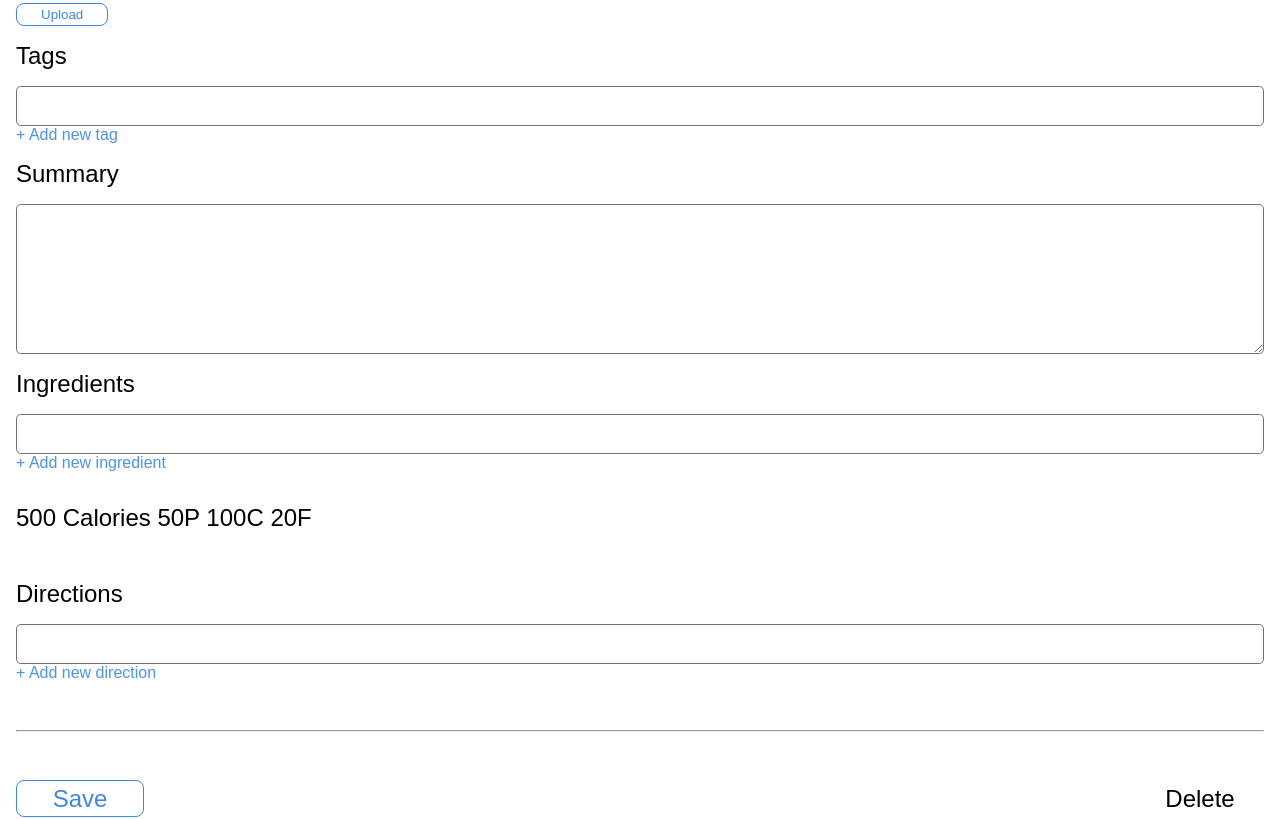
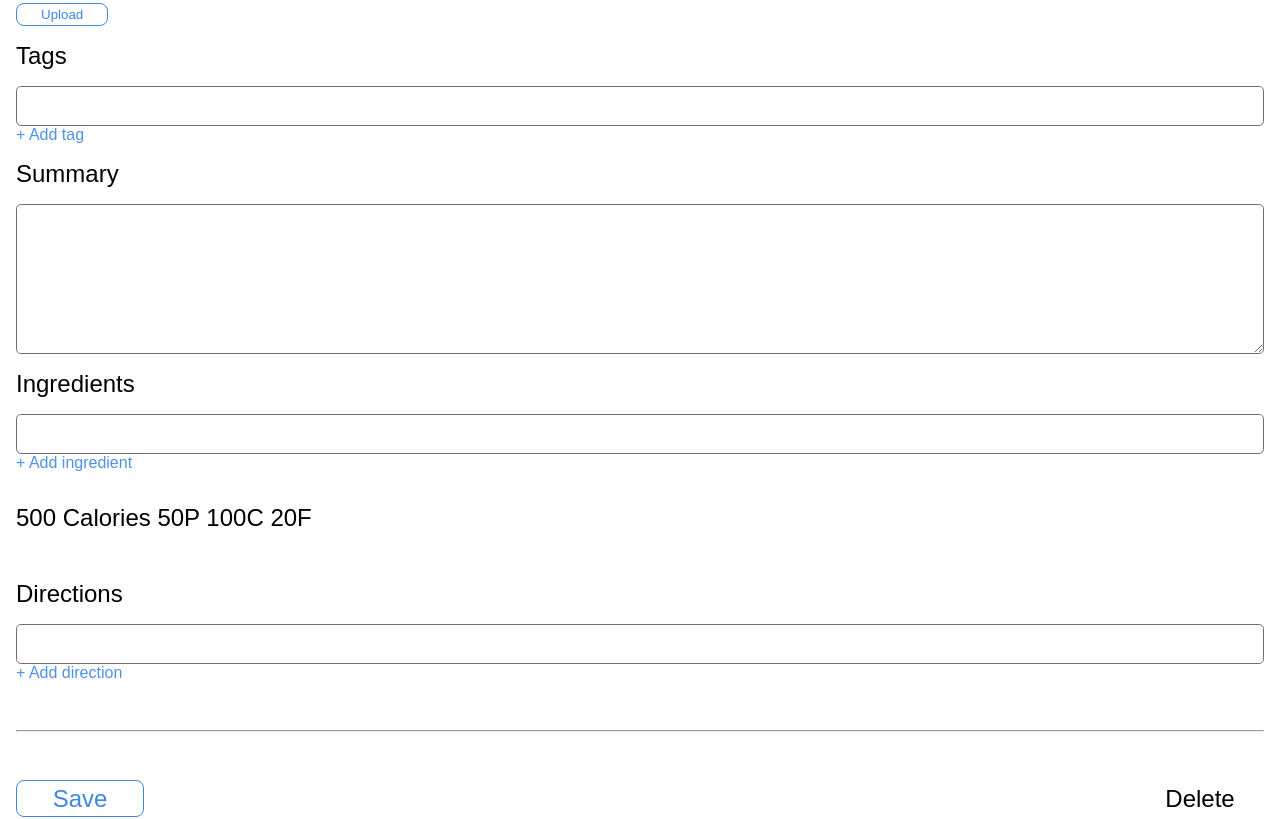
Before and after one commit to mcdanije22/macros, a Next.js app in the folder Client/: page /createpost in a window 1280 px wide. Shown: the part 360-1179 px from the top of the page. Built offline with nearby package versions, Linux system fonts and the light colour scheme; a web font is replaced by a local one.

Commit message:
add form working, needs api added now

```diff
--- a/Client/pages/createpost.tsx
+++ b/Client/pages/createpost.tsx
@@ -37,7 +37,7 @@ const CreatePost: React.FC = () => {
     })
   }
 
-  //logic for handling lists
+  //logic for handling tags list
   const handleTempTagValue = e => {
     const value = e.target.value
     setTempTag(value)
@@ -51,23 +51,42 @@ const CreatePost: React.FC = () => {
       tags: newArray,
     })
     tagInputRef.current.value = ''
+    setTempTag('')
   }
 
+  //logic for handling Ingredients list
   const handleTempIngredientValue = e => {
     const value = e.target.value
     setTempIngredient(value)
   }
 
   const addIngredientValue = () => {
-    const orgArray = draftPost.tags
+    const orgArray = draftPost.ingredients
     const newArray = [...orgArray, tempIngredientValue]
     setDraftPost({
       ...draftPost,
       ingredients: newArray,
     })
     ingredientInputRef.current.value = ''
+    setTempIngredient('')
   }
-  console.log(draftPost.ingredients)
+  //logic for handling directions list
+  const handleTempDirectionsValue = e => {
+    const value = e.target.value
+    setTempDirection(value)
+  }
+
+  const addDirectionsValue = () => {
+    const orgArray = draftPost.directions
+    const newArray = [...orgArray, tempDirectionValue]
+    setDraftPost({
+      ...draftPost,
+      directions: newArray,
+    })
+    directionInputRef.current.value = ''
+    setTempDirection('')
+  }
+  console.log(draftPost)
   return (
     <Layout title="New Post">
       <div id="createPage">
@@ -76,10 +95,8 @@ const CreatePost: React.FC = () => {
           <h3>Go back</h3>
         </div>
         <h1>Create New Post</h1>
-
         <form className="newPost">
-          {/* <TextField id="outlined-basic" label="Title" variant="outlined" /> */}
-          <label>Title*</label>
+          <label>Title</label>
           <input type="text" name="title" onChange={handleInputChange} />
           <label>Cover Photo</label>
           <div className="imageUpload">
@@ -95,21 +112,42 @@ const CreatePost: React.FC = () => {
             onChange={handleTempTagValue}
             ref={tagInputRef}
           />
-          <h4 onClick={addValue}>+ Add new tag</h4>
+          <h4 onClick={addValue}>+ Add tag</h4>
           <label>Summary</label>
           <textarea name="summary" onChange={handleInputChange} />
           <label>Ingredients</label>
+          {draftPost.ingredients.map((ingredient, i) => {
+            return (
+              <li className="tempList" key={i}>
+                <h1>{i + 1}.</h1>
+                <p>{ingredient}</p>
+              </li>
+            )
+          })}
           <input
             type="text"
             name="ingredient"
             ref={ingredientInputRef}
             onChange={handleTempIngredientValue}
           />
-          <h4 onClick={addIngredientValue}>+ Add new ingredient</h4>
+          <h4 onClick={addIngredientValue}>+ Add ingredient</h4>
           <h2>500 Calories 50P 100C 20F</h2>
           <label>Directions</label>
-          <input type="text" name="direction" ref={directionInputRef} />
-          <h4>+ Add new direction</h4>
+          {draftPost.directions.map((direction, i) => {
+            return (
+              <li className="tempList" key={i}>
+                <h1>{i + 1}.</h1>
+                <p>{direction}</p>
+              </li>
+            )
+          })}
+          <input
+            type="text"
+            name="direction"
+            ref={directionInputRef}
+            onChange={handleTempDirectionsValue}
+          />
+          <h4 onClick={addDirectionsValue}>+ Add direction</h4>
           <hr />
           <div id="formButtons">
             <button type="button" id="submitButton">
@@ -191,6 +229,14 @@ const CreatePost: React.FC = () => {
         p {
           margin-bottom: 0.5rem;
         }
+        .tempList {
+          list-style: none;
+          display: flex;
+        }
+        .tempList p {
+          align-self: center;
+          margin-left: 0.5rem;
+        }
       `}</style>
     </Layout>
   )
```
